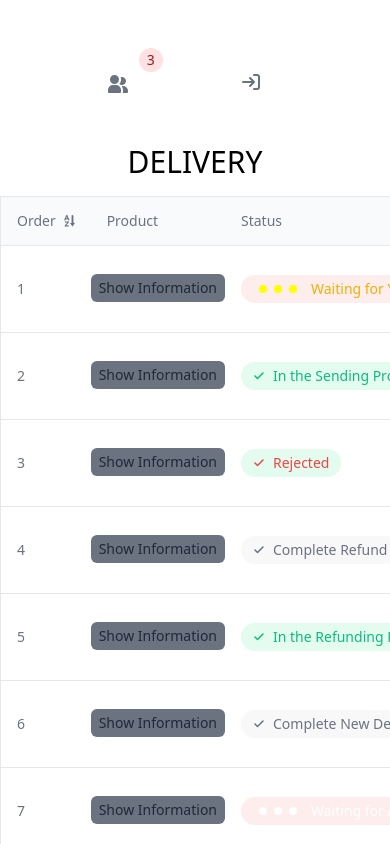
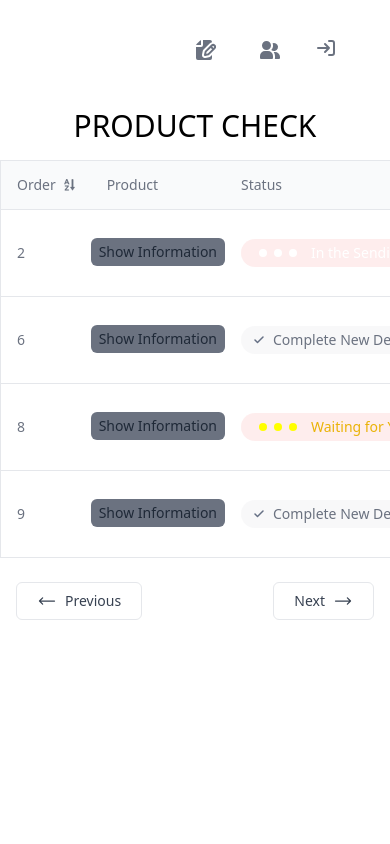
Before and after one commit to AuChww/sa-project-front, a Nuxt app: page /product/product-check in a window 390 px wide. Shown: the top 844 px of the page. Built offline with nearby package versions, Linux system fonts and the light colour scheme.

Commit message:
add payment method

```diff
--- a/components/Navbar.vue
+++ b/components/Navbar.vue
@@ -22,53 +22,64 @@
           <router-link to="/product/product-check" class="text-white rounded-lg hover:bg-green-100 dark:hover:bg-blue-500 group mx-8">Product Check (d)</router-link>
 
           <!-- audit -->
-          <router-link to="/order" class="text-white rounded-lg hover:bg-green-100 dark:hover:bg-blue-500 group mx-8">Order Check (a)</router-link>
+          <router-link to="/order/" class="text-white rounded-lg hover:bg-green-100 dark:hover:bg-blue-500 group mx-8">Order Check (a)</router-link>
           <router-link to="/order/refund-check" class="text-white rounded-lg hover:bg-green-100 dark:hover:bg-blue-500 group mx-8">Refund Check (a)</router-link>
 
           <!-- customer -->
-          <router-link to="/order/order-status" class="text-white rounded-lg hover:bg-green-100 dark:hover:bg-blue-500 group mx-8">
+          <div class="inline-flex items-center gap-x-2">
+            <router-link to="/order/order-status" class="text-white rounded-lg hover:bg-green-100 dark:hover:bg-blue-500 group">
               My Order (c)
+              <svg class="w-5 h-5 text-gray-500 dark:text-gray-400 group-hover:text-gray-900 dark:group-hover:text-white" aria-hidden="true" xmlns="http://www.w3.org/2000/svg" fill="currentColor" viewBox="0 0 18 20">
+                <path d="M17 5.923A1 1 0 0 0 16 5h-3V4a4 4 0 1 0-8 0v1H2a1 1 0 0 0-1 .923L.086 17.846A2 2 0 0 0 2.08 20h13.84a2 2 0 0 0 1.994-2.153L17 5.923ZM7 9a1 1 0 0 1-2 0V7h2v2Zm0-5a2 2 0 1 1 4 0v1H7V4Zm6 5a1 1 0 1 1-2 0V7h2v2Z"/>
+              </svg>
+            </router-link>
+          </div>
+
+          <div class="inline-flex items-center gap-x-2">
+            <router-link to="/customer/shopping-cart" class="text-white rounded-lg hover:bg-green-100 dark:hover:bg-blue-500 group">
+              My Cart (c)
+              <span class="inline-flex items-center justify-center w-3 h-3 p-3  text-sm font-medium text-blue-300 bg-red-100 rounded-full dark:bg-blue-300 dark:text-blue-800">0</span>
+              <svg class="flex-shrink-0 w-5 h-5 group-hover:text-gray-900 dark:text-gray-400 dark:group-hover:text-white" fill="currentColor">
+                <path d="M15 12a1 1 0 0 0 .962-.726l2-7A1 1 0 0 0 17 3H3.77L3.175.745A1 1 0 0 0 2.208 0H1a1 1 0 0 0 0 2h.438l.6 2.255v.019l2 7 .746 2.986A3 3 0 1 0 9 17a2.966 2.966 0 0 0-.184-1h2.368c-.118.32-.18.659-.184 1a3 3 0 1 0 3-3H6.78l-.5-2H15Z"/>
+              </svg>
+            </router-link>
+          </div>
+
+          <!-- all -->
+          <div class="inline-flex items-center"></div>
+            <router-link to="/" class="text-white rounded-lg hover:bg-green-100 dark:hover:bg-blue-500 group">
+              Notify
+              <span class="inline-flex items-center justify-center w-3 h-3 p-3 text-sm font-medium text-red-800 bg-red-100 rounded-full dark:bg-red-500 dark:text-white">3</span>
+              <svg class="w-5 h-5 text-gray-500 dark:text-gray-400 group-hover:text-gray-900 dark:group-hover:text-white" aria-hidden="true" xmlns="http://www.w3.org/2000/svg" fill="currentColor" viewBox="0 0 20 20">
+                <path d="m17.418 3.623-.018-.008a6.713 6.713 0 0 0-2.4-.569V2h1a1 1 0 1 0 0-2h-2a1 1 0 0 0-1 1v2H9.89A6.977 6.977 0 0 1 12 8v5h-2V8A5 5 0 1 0 0 8v6a1 1 0 0 0 1 1h8v4a1 1 0 0 0 1 1h2a1 1 0 0 0 1-1v-4h6a1 1 0 0 0 1-1V8a5 5 0 0 0-2.582-4.377ZM6 12H4a1 1 0 0 1 0-2h2a1 1 0 0 1 0 2Z"/>
+              </svg>
+            </router-link>
+          </div>
+          <div class="inline-flex items-center gap-x-2">
+            <router-link to="/report" class="text-white rounded-lg hover:bg-green-100 dark:hover:bg-blue-500 group">
+              Report
               <svg class="flex-shrink-0 w-5 h-5 text-gray-500 transition duration-75 dark:text-gray-400 group-hover:text-gray-900 dark:group-hover:text-white" aria-hidden="true" xmlns="http://www.w3.org/2000/svg" fill="currentColor" viewBox="0 0 20 20">
                 <path d="M5 5V.13a2.96 2.96 0 0 0-1.293.749L.879 3.707A2.96 2.96 0 0 0 .13 5H5Z"/>
                 <path d="M6.737 11.061a2.961 2.961 0 0 1 .81-1.515l6.117-6.116A4.839 4.839 0 0 1 16 2.141V2a1.97 1.97 0 0 0-1.933-2H7v5a2 2 0 0 1-2 2H0v11a1.969 1.969 0 0 0 1.933 2h12.134A1.97 1.97 0 0 0 16 18v-3.093l-1.546 1.546c-.413.413-.94.695-1.513.81l-3.4.679a2.947 2.947 0 0 1-1.85-.227 2.96 2.96 0 0 1-1.635-3.257l.681-3.397Z"/>
                 <path d="M8.961 16a.93.93 0 0 0 .189-.019l3.4-.679a.961.961 0 0 0 .49-.263l6.118-6.117a2.884 2.884 0 0 0-4.079-4.078l-6.117 6.117a.96.96 0 0 0-.263.491l-.679 3.4A.961.961 0 0 0 8.961 16Zm7.477-9.8a.958.958 0 0 1 .68-.281.961.961 0 0 1 .682 1.644l-.315.315-1.36-1.36.313-.318Zm-5.911 5.911 4.236-4.236 1.359 1.359-4.236 4.237-1.7.339.341-1.699Z"/>
               </svg>
             </router-link>
-
-          <router-link to="/customer/shopping-cart" class="text-white rounded-lg hover:bg-green-100 dark:hover:bg-blue-500 group mx-8">
-            My Cart (c)
-            <span class="inline-flex items-center justify-center w-3 h-3 p-3  text-sm font-medium text-blue-300 bg-red-100 rounded-full dark:bg-blue-300 dark:text-blue-800">0</span>
-            <svg class="flex-shrink-0 w-5 h-5 group-hover:text-gray-900 dark:text-gray-400 dark:group-hover:text-white" fill="currentColor">
-              <path d="M15 12a1 1 0 0 0 .962-.726l2-7A1 1 0 0 0 17 3H3.77L3.175.745A1 1 0 0 0 2.208 0H1a1 1 0 0 0 0 2h.438l.6 2.255v.019l2 7 .746 2.986A3 3 0 1 0 9 17a2.966 2.966 0 0 0-.184-1h2.368c-.118.32-.18.659-.184 1a3 3 0 1 0 3-3H6.78l-.5-2H15Z"/>
-            </svg>
-            </router-link>
-
-          <!-- all -->
-          <router-link to="/report" class="text-white rounded-lg hover:bg-green-100 dark:hover:bg-blue-500 group ml-8">
-            Notify
-            <svg class="w-5 h-5 text-gray-500 dark:text-gray-400 group-hover:text-gray-900 dark:group-hover:text-white" aria-hidden="true" xmlns="http://www.w3.org/2000/svg" fill="currentColor" viewBox="0 0 20 20">
-              <path d="m17.418 3.623-.018-.008a6.713 6.713 0 0 0-2.4-.569V2h1a1 1 0 1 0 0-2h-2a1 1 0 0 0-1 1v2H9.89A6.977 6.977 0 0 1 12 8v5h-2V8A5 5 0 1 0 0 8v6a1 1 0 0 0 1 1h8v4a1 1 0 0 0 1 1h2a1 1 0 0 0 1-1v-4h6a1 1 0 0 0 1-1V8a5 5 0 0 0-2.582-4.377ZM6 12H4a1 1 0 0 1 0-2h2a1 1 0 0 1 0 2Z"/>
-            </svg>
-          </router-link>
-
-          <router-link to="/report" class="text-white rounded-lg hover:bg-green-100 dark:hover:bg-blue-500 group ml-8">
-            Message
-            <span class="inline-flex items-center justify-center w-3 h-3 p-3 text-sm font-medium text-red-800 bg-red-100 rounded-full dark:bg-red-500 dark:text-white">3</span>
-          </router-link>
-
-          <router-link to="/profile" class="text-white rounded-lg hover:bg-green-100 dark:hover:bg-blue-500 group ml-8">
+          </div>
+          <div class="inline-flex items-center gap-x-2">
+            <router-link to="/profile" class="text-white rounded-lg hover:bg-green-100 dark:hover:bg-blue-500 group">
               Profile
               <svg class="w-5 h-5 text-gray-500 dark:text-gray-400 group-hover:text-gray-900 dark:group-hover:text-white" aria-hidden="true" xmlns="http://www.w3.org/2000/svg" fill="currentColor" viewBox="0 0 20 18">
                 <path d="M14 2a3.963 3.963 0 0 0-1.4.267 6.439 6.439 0 0 1-1.331 6.638A4 4 0 1 0 14 2Zm1 9h-1.264A6.957 6.957 0 0 1 15 15v2a2.97 2.97 0 0 1-.184 1H19a1 1 0 0 0 1-1v-1a5.006 5.006 0 0 0-5-5ZM6.5 9a4.5 4.5 0 1 0 0-9 4.5 4.5 0 0 0 0 9ZM8 10H5a5.006 5.006 0 0 0-5 5v2a1 1 0 0 0 1 1h11a1 1 0 0 0 1-1v-2a5.006 5.006 0 0 0-5-5Z"/>
               </svg>
             </router-link>
-
-          <router-link to="/" class="text-white rounded-lg hover:bg-green-100 dark:hover:bg-blue-500 group ml-8">
+          <div class="inline-flex items-center">
+            <router-link to="/" class="text-white rounded-lg hover:bg-green-100 dark:hover:bg-blue-500 group8">
               Log out
               <svg class="w-5 h-5 text-gray-500 dark:text-gray-400 group-hover:text-gray-900 dark:group-hover:text-white" aria-hidden="true" xmlns="http://www.w3.org/2000/svg" fill="none" >
                 <path stroke="currentColor" stroke-linecap="round" stroke-linejoin="round" stroke-width="2" d="M1 8h11m0 0L8 4m4 4-4 4m4-11h3a2 2 0 0 1 2 2v10a2 2 0 0 1-2 2h-3"/>
               </svg>
             </router-link>
+          </div>
 
           <!-- Add more navigation links here -->
         </div>
@@ -117,27 +128,25 @@
           </div>
 
           <!-- all -->
-          <div class="inline-flex items-center gap-x-3"></div>
+
             <router-link to="/report" class="text-white hover:text-indigo-200 ml-8">Notify</router-link>
             <svg class="w-5 h-5 text-gray-500 dark:text-gray-400 group-hover:text-gray-900 dark:group-hover:text-white" aria-hidden="true" xmlns="http://www.w3.org/2000/svg" fill="currentColor" viewBox="0 0 20 20">
               <path d="m17.418 3.623-.018-.008a6.713 6.713 0 0 0-2.4-.569V2h1a1 1 0 1 0 0-2h-2a1 1 0 0 0-1 1v2H9.89A6.977 6.977 0 0 1 12 8v5h-2V8A5 5 0 1 0 0 8v6a1 1 0 0 0 1 1h8v4a1 1 0 0 0 1 1h2a1 1 0 0 0 1-1v-4h6a1 1 0 0 0 1-1V8a5 5 0 0 0-2.582-4.377ZM6 12H4a1 1 0 0 1 0-2h2a1 1 0 0 1 0 2Z"/>
             </svg>
-          </div>
-          <div class="inline-flex items-center gap-x-3">
-            <router-link to="/report" class="text-white hover:text-indigo-200 ml-8">Message</router-link>
+
+            <router-link to="/report" class="text-white hover:text-indigo-200 ml-8">Report</router-link>
             <span class="inline-flex items-center justify-center w-3 h-3 p-3 ml-3 text-sm font-medium text-red-800 bg-red-100 rounded-full dark:bg-red-500 dark:text-white">3</span>
-          </div>
-          <div class="inline-flex items-center gap-x-3">
+
             <router-link to="/profile" class="text-white hover:text-indigo-200 ml-8">Profile</router-link>
             <svg class="w-5 h-5 text-gray-500 dark:text-gray-400 group-hover:text-gray-900 dark:group-hover:text-white" aria-hidden="true" xmlns="http://www.w3.org/2000/svg" fill="currentColor" viewBox="0 0 20 18">
               <path d="M14 2a3.963 3.963 0 0 0-1.4.267 6.439 6.439 0 0 1-1.331 6.638A4 4 0 1 0 14 2Zm1 9h-1.264A6.957 6.957 0 0 1 15 15v2a2.97 2.97 0 0 1-.184 1H19a1 1 0 0 0 1-1v-1a5.006 5.006 0 0 0-5-5ZM6.5 9a4.5 4.5 0 1 0 0-9 4.5 4.5 0 0 0 0 9ZM8 10H5a5.006 5.006 0 0 0-5 5v2a1 1 0 0 0 1 1h11a1 1 0 0 0 1-1v-2a5.006 5.006 0 0 0-5-5Z"/>
             </svg>
-          <div class="inline-flex items-center gap-x-3">
+
             <router-link to="/" class="text-white hover:text-indigo-200 ml-8">Log out</router-link>
             <svg class="w-5 h-5 text-gray-500 dark:text-gray-400 group-hover:text-gray-900 dark:group-hover:text-white" aria-hidden="true" xmlns="http://www.w3.org/2000/svg" fill="none" >
               <path stroke="currentColor" stroke-linecap="round" stroke-linejoin="round" stroke-width="2" d="M1 8h11m0 0L8 4m4 4-4 4m4-11h3a2 2 0 0 1 2 2v10a2 2 0 0 1-2 2h-3"/>
             </svg>
-          </div>
+
         <!-- Add more mobile menu links here -->
       </div>
     </nav>
--- a/pages/customer/payment.vue
+++ b/pages/customer/payment.vue
@@ -40,10 +40,24 @@
     </div>
     </div>
 
+    <div class="sm:mx-auto mt-4">
+        <img :src="image" />
+
+        <form @submit.prevent="submitForm" enctype="multipart/form-data">
+            <div>
+                <label for="image">Upload Image:</label>
+                <input type="file" id="image" ref="imageInput" accept="image/*" />
+            </div>
+            <!-- Add other form fields if needed -->
+            <div>
+                <button type="submit">Submit</button>
+            </div>
+        </form>
+
         <div class="flex font-medium mx-auto mt-8 mb-4">
             <h1>Confirm Payment</h1>
         </div>
-    <div class="flex mx-auto items-center justify space-x-2">
+        <div class="inline-flex mx-auto items-center justify space-x-2">
             <RouterLink to="/order/order-status">
                 <button class="w-60 rounded-md bg-blue-500 px-6 py-3 font-medium text-white">Yes</button>
             </RouterLink>
@@ -51,5 +65,34 @@
                 <button class="w-60 rounded-md bg-red-500 px-6 py-3 font-medium text-white">Back</button>
             </RouterLink>
         </div>
+    </div>
 
 </template>
+
+<script>
+import image from "/assets/image/qr-payment.jpg"
+
+export default {
+    data: function () {
+        return {
+        image: image
+        }
+    },
+    methods: {
+    submitForm() {
+      const imageInput = this.$refs.imageInput;
+      const selectedFile = imageInput.files[0];
+
+      if (selectedFile) {
+        // You can now work with the selectedFile, e.g., upload it to a server or display it.
+        console.log('Selected file:', selectedFile);
+
+        // Reset the file input if needed
+        imageInput.value = '';
+      }
+    },
+    }
+
+}
+
+</script>
--- a/pages/order/index.vue
+++ b/pages/order/index.vue
@@ -8,7 +8,7 @@
         <p>Amount: ${{ amount }}</p>
     </div>
 
-    <form class="mt-5 grid gap-6">
+    <form class="mt-5 w-50 mx-auto grid gap-6">
         <div class="relative">
             <input class="peer hidden" id="radio_1" type="radio" name="radio" checked />
             <span class="peer-checked:border-gray-700 absolute right-4 top-1/2 box-content block h-3 w-3 -translate-y-1/2 rounded-full border-8 border-gray-300 bg-white"></span>
@@ -115,8 +115,7 @@ input[type=submit]:hover {
 </style>
 
 <script>
-import html2canvas from 'html2canvas';
-import { saveAs } from 'file-saver';
+
 
 export default {
   data() {
--- a/pages/product/product-check.vue
+++ b/pages/product/product-check.vue
@@ -1,7 +1,7 @@
 <template>
     <Navbar />
     <h1 class="text-center text-3xl mt-8 mb-4">
-        DELIVERY
+        PRODUCT CHECK
     </h1>
     <section class="container px-4 mx-auto">
     <div class="flex flex-col">
@@ -67,7 +67,7 @@
                                 </div>
 
                                 <td class="px-4 py-4 text-sm font-medium text-gray-700 whitespace-nowrap">
-                                    <div v-if="report.status == 'waiting'">
+                                    <div v-if="report.status == 'delivery waiting'">
                                         <div class="inline-flex items-center px-3 py-1 text-yellow-500 rounded-full gap-x-2 bg-red-100/60 dark:bg-gray-800">
                                             <svg xmlns="http://www.w3.org/2000/svg" width="50" height="10">
                                                 <circle cx="10" cy="5" r="4" fill="yellow">
@@ -84,7 +84,7 @@
                                         </div>
                                     </div>
 
-                                    <div v-if="report.status == 'audit waiting'">
+                                    <div v-if="report.status == 'sending'">
                                         <div class="inline-flex items-center px-3 py-1 text-white rounded-full gap-x-2 bg-red-100/60 dark:bg-gray-800">
                                             <svg xmlns="http://www.w3.org/2000/svg" width="50" height="10">
                                                 <circle cx="10" cy="5" r="4" fill="white">
@@ -97,52 +97,7 @@
                                                     <animate attributeName="opacity" dur="1s" begin="0.2s" values="0;1;0" repeatCount="indefinite" />
                                                 </circle>
                                             </svg>
-                                            <h2 class="text-sm font-normal">Waiting for Audit Respond...</h2>
-                                        </div>
-                                    </div>
-
-                                    <div v-if="report.status == 'delivery waiting'">
-                                        <div class="inline-flex items-center px-3 py-1 text-white rounded-full gap-x-2 bg-red-100/60 dark:bg-gray-800">
-                                            <svg xmlns="http://www.w3.org/2000/svg" width="50" height="10">
-                                                <circle cx="10" cy="5" r="4" fill="white">
-                                                    <animate attributeName="opacity" dur="1s" values="0;1;0" repeatCount="indefinite" />
-                                                </circle>
-                                                <circle cx="25" cy="5" r="4" fill="white">
-                                                    <animate attributeName="opacity" dur="1s" begin="0.1s" values="0;1;0" repeatCount="indefinite" />
-                                                </circle>
-                                                <circle cx="40" cy="5" r="4" fill="white">
-                                                    <animate attributeName="opacity" dur="1s" begin="0.2s" values="0;1;0" repeatCount="indefinite" />
-                                                </circle>
-                                            </svg>
-                                            <h2 class="text-sm font-normal">Waiting for Delivery Respond...</h2>
-                                        </div>
-                                    </div>
-
-                                    <div v-if="report.status == 'sending'">
-                                        <div class="inline-flex items-center px-3 py-1 rounded-full gap-x-2 text-emerald-500 bg-emerald-100/60 dark:bg-gray-800">
-                                            <svg width="12" height="12" viewBox="0 0 12 12" fill="none" xmlns="http://www.w3.org/2000/svg">
-                                                <path d="M10 3L4.5 8.5L2 6" stroke="currentColor" stroke-width="1.5" stroke-linecap="round" stroke-linejoin="round"/>
-                                            </svg>
-                                            <h2 class="text-sm font-normal">In the Sending Process</h2>
-                                        </div>
-                                    </div>
-
-                                    <div v-if="report.status == 'refunding'">
-                                        <div class="inline-flex items-center px-3 py-1 rounded-full gap-x-2 text-emerald-500 bg-emerald-100/60 dark:bg-gray-800">
-                                            <svg width="12" height="12" viewBox="0 0 12 12" fill="none" xmlns="http://www.w3.org/2000/svg">
-                                                <path d="M10 3L4.5 8.5L2 6" stroke="currentColor" stroke-width="1.5" stroke-linecap="round" stroke-linejoin="round"/>
-                                            </svg>
-                                            <h2 class="text-sm font-normal">In the Refunding Process</h2>
-                                        </div>
-                                    </div>
-
-                                    <div v-if="report.status == 'complete refund'">
-                                        <div class="inline-flex items-center px-3 py-1 text-gray-500 rounded-full gap-x-2 bg-gray-100/60 dark:bg-gray-800">
-                                            <svg width="12" height="12" viewBox="0 0 12 12" fill="none" xmlns="http://www.w3.org/2000/svg">
-                                                <path d="M10 3L4.5 8.5L2 6" stroke="#667085" stroke-width="1.5" stroke-linecap="round" stroke-linejoin="round"/>
-                                            </svg>
-
-                                            <h2 class="text-sm font-normal">Complete Refund</h2>
+                                            <h2 class="text-sm font-normal">In the Sending Process...</h2>
                                         </div>
                                     </div>
 
@@ -180,20 +135,33 @@
 
 
                                     <div class="flex items-center gap-x-">
-                                        <!-- send to delivery -->
+
+                                        <!-- waiting -->
+                                        <div v-if="report.status == 'delivery waiting'">
                                             <button type="button"
-                                            class="border border-indigo-500 bg-indigo-500 text-white rounded-md px-4 py-2 m-2 transition duration-500 ease select-none hover:bg-indigo-600 focus:outline-none focus:shadow-outline">
-                                            Resend
+                                                class="border border-emerald-500 bg-emerald-500 text-white rounded-md px-4 py-2 m-2 transition duration-500 ease select-none hover:bg-emerald-700 focus:outline-none focus:shadow-outline">
+                                                Accept
                                             </button>
-                                        <!-- send to audit -->
+                                        </div>
+
+                                        <div v-if="report.status == 'sending'">
                                             <button type="button"
-                                            class="border border-indigo-500 bg-indigo-500 text-white rounded-md px-4 py-2 m-2 transition duration-500 ease select-none hover:bg-indigo-600 focus:outline-none focus:shadow-outline">
-                                            Refund
+                                                class="border border-indigo-500 bg-indigo-500 text-white rounded-md px-4 py-2 m-2 transition duration-500 ease select-none hover:bg-indigo-800 focus:outline-none focus:shadow-outline">
+                                                Confirm
                                             </button>
+                                            <RouterLink to="/report">
                                                 <button type="button"
-                                            class="border-red-500 bg-red-500 text-white rounded-md px-4 py-2 m-2 transition duration-500 ease select-none hover:bg-red-600 focus:outline-none focus:shadow-outline">
-                                            Reject
+                                                    class="border-red-500 bg-red-500 text-white rounded-md px-4 py-2 m-2 transition duration-500 ease select-none hover:bg-red-700 focus:outline-none focus:shadow-outline">
+                                                    Report
                                                 </button>
+                                            </RouterLink>
+                                        </div>
+
+                                        <div v-if="report.status == 'complete send'">
+                                            <div class="border border-gray-700 bg-gray-900 text-gray-500 rounded-md px-4 py-2 m-2 transition duration-500 ease select-none focus:outline-none focus:shadow-outline">
+                                                Done
+                                            </div>
+                                        </div>
                                     </div>
                                 </td>
                             </tr>
@@ -247,15 +215,6 @@ export default {
         showInfo: false ,
         CustomerReport: [
         {
-            id: 1,
-            order: 1,
-            name: 'Chanawut',
-            email: 'chanawut@example.com',
-            status: 'waiting',
-            reason: 'My glass broke',
-            image: '',
-        },
-        {
             id: 2,
             order_id: 2,
             name: 'Chayapol',
@@ -265,47 +224,11 @@ export default {
             image: '',
         },
         {
-            id: 3,
-            order_id: 3,
-            name: 'Mana',
-            email: 'mana@example.com',
-            status: 'rejected',
-            reason: 'The product is not beautiful.',
-            image: '',
-        },
-        {
-            id: 4,
-            order_id: 4 ,
-            name: 'Earth',
-            email: 'earth@example.com',
-            status: 'complete refund',
-            reason: '',
-            image: '',
-        },
-        {
-            id: 5,
-            order_id: 5,
-            name: 'Earth',
-            email: 'earth@example.com',
-            status: 'refunding',
-            reason: '',
-            image: '',
-        },
-        {
             id: 6,
             order_id: 6,
             name: 'Earth',
             email: 'earth@example.com',
             status: 'complete send',
-            reason: '',
-            image: '',
-        },
-        {
-            id: 7,
-            order_id: 7,
-            name: 'Earth',
-            email: 'earth@example.com',
-            status: 'audit waiting',
             reason: '',
             image: '',
         },
```
Also changed, not shown: pages/admin/report-check.vue (+26 -3 lines), pages/order/refund-check.vue (+2 -13 lines), assets/image/qr-payment.jpg (added). Lines whose indentation alone changed are shown as unchanged.
